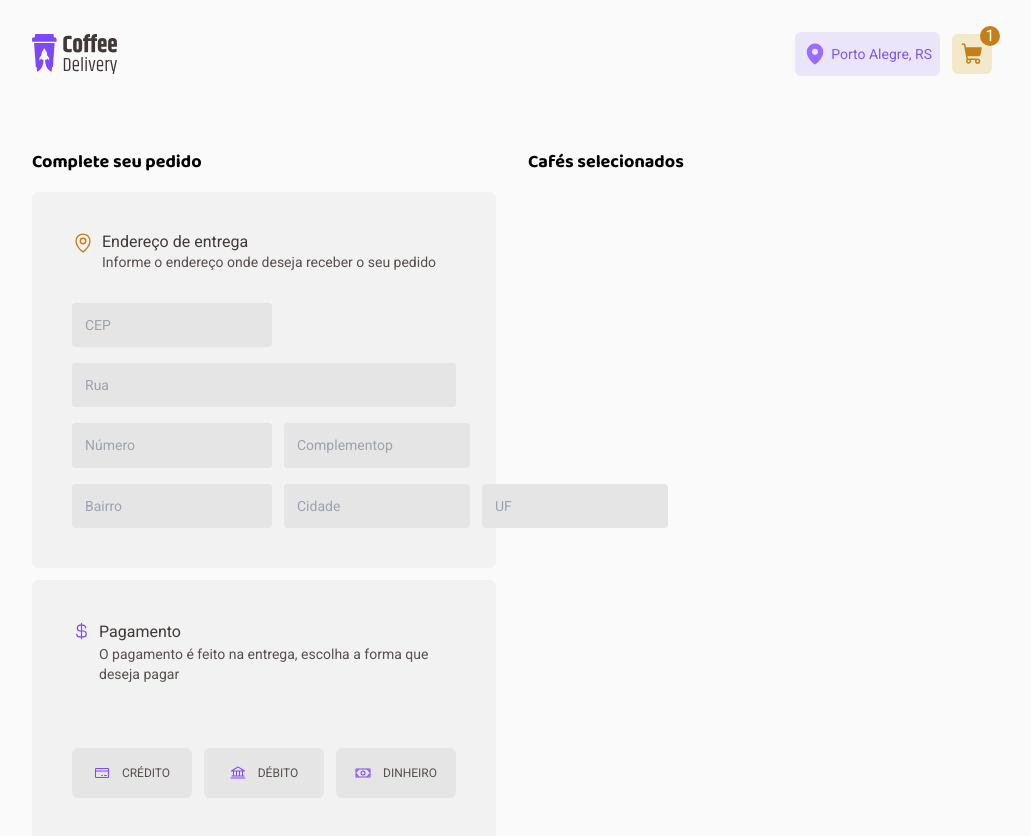
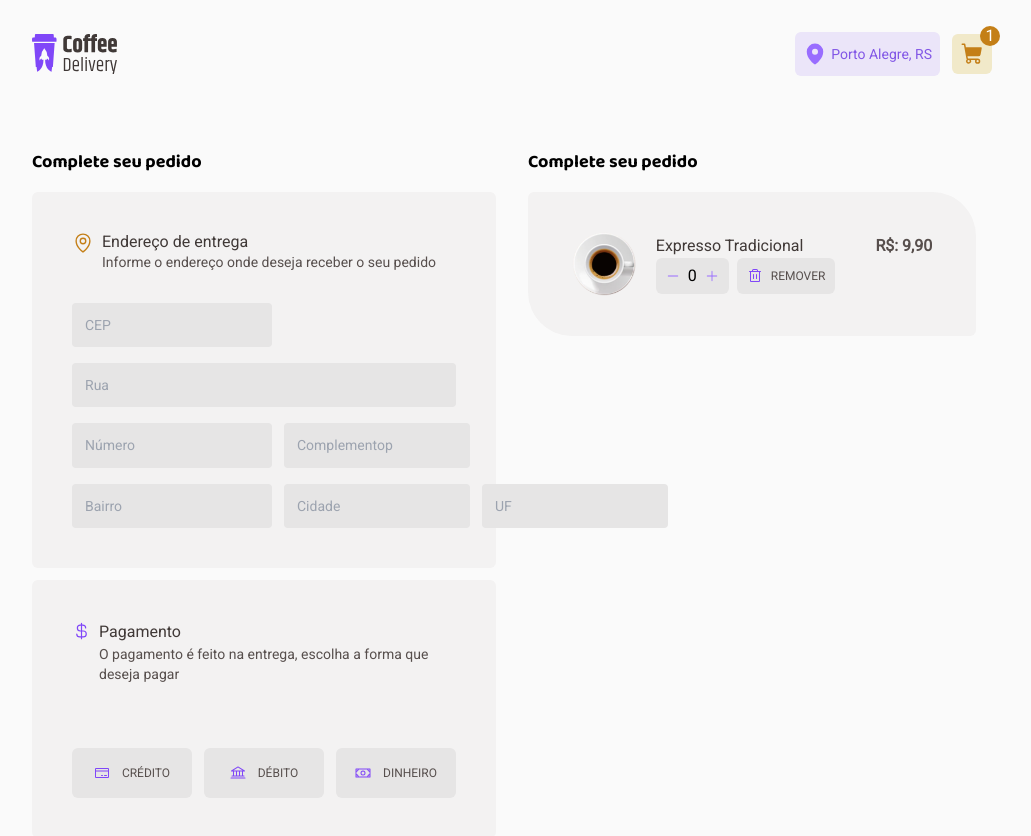
Before and after one commit to ReinaldoARamos/coffe-delivery-2, a Next.js app: page /cart in a window 1280 px wide. Shown: the whole page, without its empty margins (128-1159 px from the left). Built offline with nearby package versions, Linux system fonts and the light colour scheme.

Commit message:
Criando o componente dos cafés

```diff
--- a/src/app/cart/page.tsx
+++ b/src/app/cart/page.tsx
@@ -1,5 +1,6 @@
 import { Baloo_2 } from "next/font/google";
 import { AdressForm } from "../components/AdressForm/AdressForm";
+import { CoffeeCart } from "../components/CoffeeCart/CoffeesCart";
 
 const inter = Baloo_2({
     subsets: ["latin"],
@@ -10,9 +11,7 @@ export default function Cart() {
     return (
         <div className="pt-10 px-40 grid grid-cols-2 gap-x-8 ">
         <AdressForm />
-        <div className={`${inter.className} pb-4 text-lg font-bold`}>
-        Cafés selecionados
-      </div>
+       <CoffeeCart />
       </div>
     )
 }
--- /dev/null
+++ b/src/app/components/CoffeeCart/CoffeesCart.tsx
@@ -0,0 +1,29 @@
+import {
+  Bank,
+  CreditCard,
+  CurrencyDollar,
+  MapPin,
+  Money,
+} from "@phosphor-icons/react/dist/ssr";
+import { Baloo_2 } from "next/font/google";
+import { PaymentButtons } from "../PaymentButtons/PaymentButtons";
+import { CoffesInCart } from "../CoffesInCart/CoffesInCart";
+
+const inter = Baloo_2({
+  subsets: ["latin"],
+});
+export function CoffeeCart() {
+  return (
+    <div>
+      <div className={`${inter.className} pb-4 text-lg font-bold`}>
+        Complete seu pedido
+      </div>
+
+      <div className="rounded-tl-[6px] rounded-tr-[44px] rounded-bl-[44px]   rounded-br-[6px]  bg-base-card p-10 max-w-[448px]">
+        <div className="flex justify-center">
+            <CoffesInCart />
+        </div>
+      </div>
+    </div>
+  );
+}
--- /dev/null
+++ b/src/app/components/CoffesInCart/CoffesInCart.tsx
@@ -0,0 +1,54 @@
+'use client'
+
+import { Minus, Plus, Trash } from "@phosphor-icons/react/dist/ssr";
+import { useState } from "react";
+
+/* eslint-disable @next/next/no-img-element */
+export function CoffesInCart() {
+  const [coffeeCount, setCoffeeCount] = useState<number>(0);
+  function IncreaseCounter() {
+    const coffeeCounter = coffeeCount;
+    setCoffeeCount(coffeeCounter + 1);
+  }
+
+  function decreaseCounter() {
+    const coffeeCounter = coffeeCount;
+    setCoffeeCount(coffeeCounter - 1);
+
+    if (coffeeCounter <= 0) {
+      setCoffeeCount(0);
+    }
+  }
+  return (
+    <div className="flex items-center  gap-5">
+      <img width={64} height={64} alt="cafés" src="coffees/expresso.png" />
+      <div className="flex flex-col">
+        <div className="flex w-full gap-[72px]  ">
+          <span className="text-md text-base-subtitle">Expresso Tradicional</span>
+          <span className="text-md font-bold text-base-text">R$: 9,90</span>
+        </div>
+        <div>
+          <div className="flex gap-2">
+            <div className="flex items-center space-x-2 bg-base-button py-1.5 px-2.5 rounded-[6px]">
+              <Minus
+                size={14}
+                className="text-brand-300 hover:cursor-pointer"
+                onClick={() => decreaseCounter()}
+              />
+              <span>{coffeeCount}</span>
+              <Plus
+                size={14}
+                className="text-brand-300 hover:cursor-pointer"
+                onClick={() => IncreaseCounter()}
+              />
+            </div>
+            <div className="flex items-center space-x-2 hover:bg-base-hover bg-base-button py-1.5 px-2.5 rounded-[6px] group hover:cursor-pointer transition-colors">
+             <Trash size={16 } className="text-brand-purple group-hover:text-brand-600"/>
+            <span className="text-base-text text-xs  ">REMOVER</span>
+            </div>
+          </div>
+        </div>
+      </div>
+    </div>
+  );
+}
```
